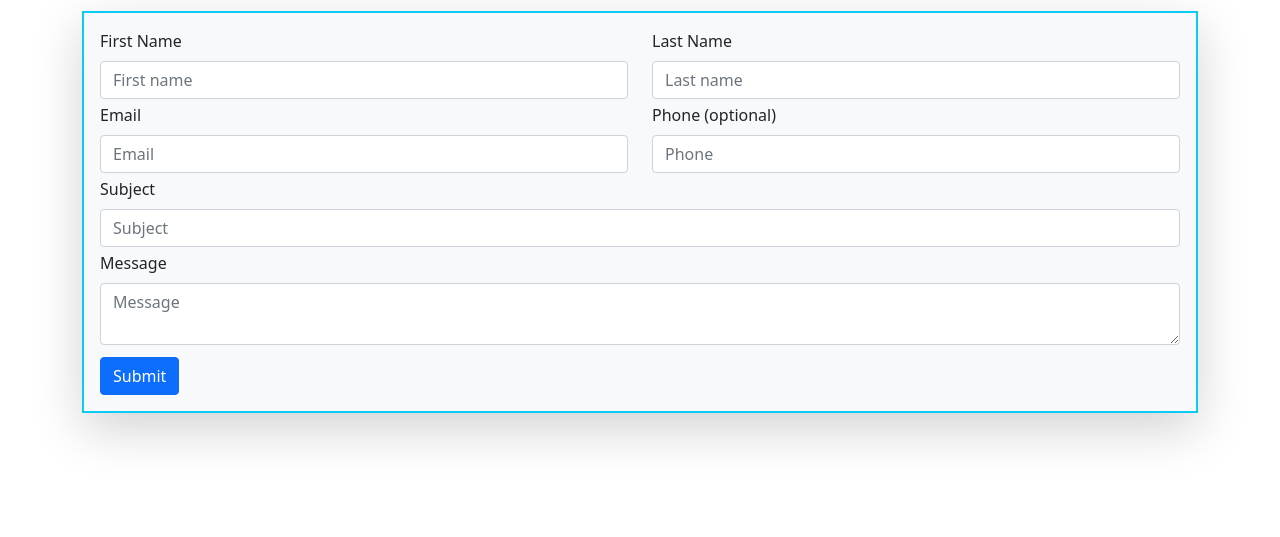
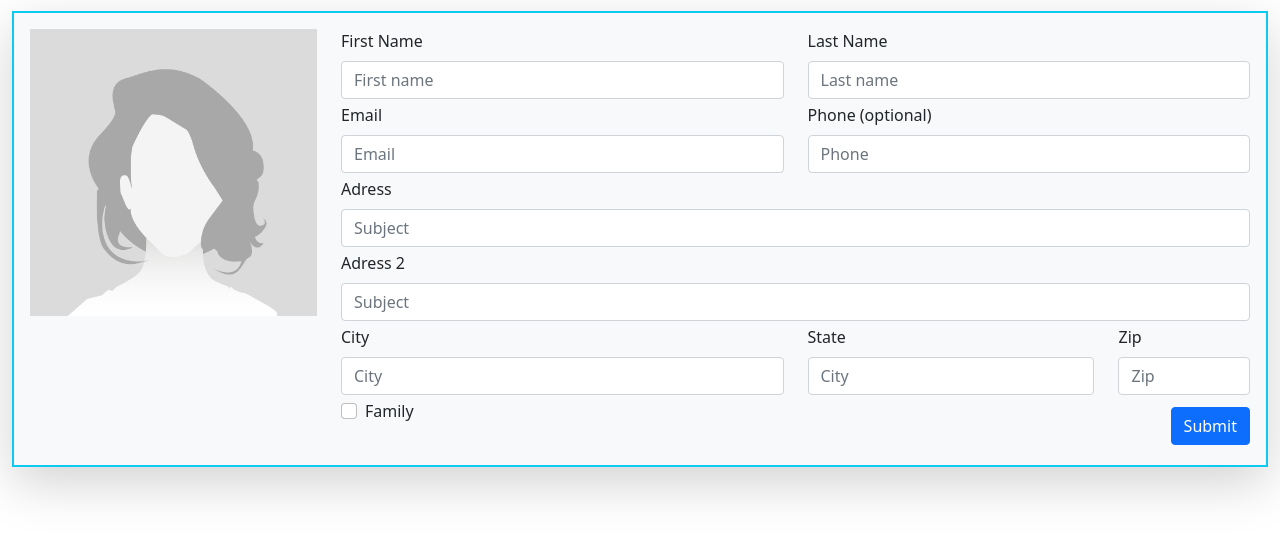
Before and after one commit to mannym2126/AddressBookTemplate, a plain HTML site: page index.html in a window 1280 px wide. Shown: the part 69-606 px from the top of the page. Drawn offline with nearby package versions, Linux system fonts and the light colour scheme.

Commit message:
Finished address book

```diff
--- a/index.html
+++ b/index.html
@@ -14,8 +14,13 @@
 <body>
 
     <h1 class="text-center mb-3 text-light pt-3">Contact Me</h1>
-    <div class="container">
+    <div class="container-fluid">
         <div class="border border-2 border-info shadow-lg p-3 bg-light">
+            <div class="row">
+                <div class="col-12 col-md-3">
+                    <img src="/img/GirlOne_4x.png" class="img-fluid">
+                </div>
+                <div class="col-12 col-md-9">
                     <form action="#">
                         <div class="row mb-1">
                             <div class="col-12 col-md-6">
@@ -39,23 +44,49 @@
                         </div>
                         <div class="row mb-1">
                             <div class="col">
-                        <label class="form-label">Subject</label>
-                        <input type="text" name="subject" class="form-control" placeholder="Subject" aria-label="Subject" required>
+                                <label class="form-label">Adress</label>
+                                <input type="text" name="adress" class="form-control" placeholder="Subject" aria-label="Subject" required>
                             </div>
                         </div>
                         <div class="row mb-1">
                             <div class="col">
-                        <label class="form-label">Message</label>
-                        <textarea type="text" name="message" class="form-control" placeholder="Message" aria-label="Message" required></textarea>
+                                <label class="form-label">Adress 2</label>
+                                <input type="text" name="adress2" class="form-control" placeholder="Subject" aria-label="Subject" required>
                             </div>
                         </div>
-                <button type="submit" class="btn btn-primary mt-2">Submit</button>
+                        <div class="row mb-1">
+                            <div class="col-12 col-md-6">
+                                <label for="" class="form-label">City</label>
+                                <input type="text" name="city" class="form-control" placeholder="City" aria-label="City" required>
+                            </div>
+                            <div class="col-12 col-md-4">
+                                <label for="" class="form-label">State</label>
+                                <input type="text" name="city" class="form-control" placeholder="City" aria-label="City" required>
+                            </div>
+                            <div class="col-12 col-md-2">
+                                <label for="" class="form-label">Zip</label>
+                                <input type="text" name="zip" class="form-control" placeholder="Zip" aria-label="Zip" required>
+                            </div>
+                        </div>
+                        <div class="row mb-1">
+                            <div class="col-6">
+                                <div class="form-check">
+                                    <input class="form-check-input" type="checkbox">
+                                    <label class="form-check-label">Family</label>
+                                </div>
+                            </div>
+                            <div class="col-6 d-flex justify-content-end">
+                                <button type="submit " class="btn btn-primary mt-2">Submit</button>
+                            </div>
+                        </div>
                     </form>
+                </div>
+            </div>
         </div>
     </div>
 
     <!-- JavaScript Bundle with Popper -->
-    <script src="https://cdn.jsdelivr.net/npm/bootstrap@5.0.2/dist/js/bootstrap.bundle.min.js" integrity="sha384-MrcW6ZMFYlzcLA8Nl+NtUVF0sA7MsXsP1UyJoMp4YLEuNSfAP+JcXn/tWtIaxVXM" crossorigin="anonymous"></script>
+    <script src="https://cdn.jsdelivr.net/npm/bootstrap@5.0.2/dist/js/bootstrap.bundle.min.js " integrity="sha384-MrcW6ZMFYlzcLA8Nl+NtUVF0sA7MsXsP1UyJoMp4YLEuNSfAP+JcXn/tWtIaxVXM " crossorigin="anonymous "></script>
 </body>
 
 </html>
```
Lines whose indentation alone changed are shown as unchanged.
